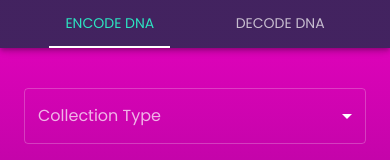
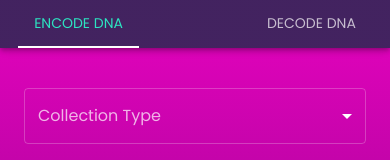
Before and after one commit to Kondux/genome-lab, a React (Create React App) app: page / in a window 390 px wide. Shown: the top 160 px of the page. Built offline with nearby package versions, Linux system fonts and the light colour scheme.

Commit message:
Desktop styling changes with using media queries

```diff
--- a/src/App.jsx
+++ b/src/App.jsx
@@ -24,7 +24,7 @@ function App() {
 					<Tab label='Decode DNA' />
 				</Tabs>
 			</AppBar>
-			<Box p={3}>
+			<Box id='content-main' p={3}>
 				{tabValue === 0 && <DNAEncoder />}
 				{tabValue === 1 && <DNADecoder />}
 			</Box>
--- a/src/theme.js
+++ b/src/theme.js
@@ -16,11 +16,8 @@ const konduxColors = {
 /** @type {Partial<ThemeOptions['breakpoints']>} */
 const breakpoints = {
 	values: {
-		xs: 0,
-		sm: 600,
-		md: 960,
-		lg: 1280,
-		xl: 1920,
+		mobile: 600,
+		desktop: 1200,
 	},
 };
 
@@ -31,10 +28,16 @@ const palette = {
 	primary: {
 		main: konduxColors['accent-blue'],
 	},
+	warning: {
+		main: konduxColors['gradient-orange'],
+	},
+	error: {
+		main: konduxColors['gradient-red'],
+	},
 };
 
 // https://mui.com/material-ui/customization/typography/
-/** @type {Partial<ThemeOptions['typography']>} */
+/** @type {Partial<ThemeOptions['typogra phy']>} */
 const typography = {
 	fontFamily: [
 		'Poppins',
@@ -49,11 +52,11 @@ const typography = {
 	].join(', '),
 };
 
-// https://mui.com/material-ui/customization/theme-components/
+// https://mui.com/material-ui/react-css-baseline/
 /** @type {Partial<ThemeOptions['components']} */
-const components = {
-	// Global Styles
+const globalStyles = {
 	MuiCssBaseline: {
+		/**@type {Record<string, import('@mui/material').CSSObject>} */
 		styleOverrides: {
 			html: {
 				height: '100%',
@@ -65,37 +68,59 @@ const components = {
 				backgroundRepeat: 'no-repeat',
 				backgroundAttachment: 'fixed',
 			},
+
+			/**@type {Record<string, import('@mui/material').CSSObject>} */
+			[`@media (min-width:${breakpoints.values.mobile}px)`]: {
+				'#content-main': {
+					paddingLeft: '20%',
+					paddingRight: '20%',
+				},
+			},
 		},
 	},
-	// Component Styles
+};
+
+// https://mui.com/material-ui/customization/theme-components/
+const componentStyles = {
 	MuiAppBar: {
+		/**@type {Record<string, import('@mui/material').CSSObject>} */
 		styleOverrides: {
 			root: {
 				backgroundColor: konduxColors['gradient-violet'],
 			},
 		},
 	},
+
 	MuiTabs: {
+		/**@type {Record<string, import('@mui/material').CSSObject>} */
 		styleOverrides: {
 			flexContainer: {
 				display: 'flex',
 				flexDirection: 'row',
-				justifyContent: 'space-evenly',
+				justifyContent: 'center',
+				gap: '7rem',
 			},
-
 			indicator: {
 				backgroundColor: 'white',
 			},
 		},
 	},
+
 	MuiButton: {
+		/**@type {Record<string, import('@mui/material').CSSObject>} */
 		styleOverrides: {
 			root: {
-				backgroundColor: konduxColors['accent-orange'],
+				backgroundColor: '#ffffff',
+				marginBottom: '6rem',
+				'&:hover': {
+					backgroundColor: '#d7d7d7',
+				},
 			},
 		},
 	},
+
 	MuiFormControl: {
+		/**@type {Record<string, import('@mui/material').CSSObject>} */
 		styleOverrides: {
 			root: {
 				textAlign: 'left',
@@ -108,7 +133,7 @@ const theme = createTheme({
 	breakpoints: breakpoints,
 	palette: palette,
 	typography: typography,
-	components: components,
+	components: { ...globalStyles, ...componentStyles },
 });
 
 export default theme;
```
